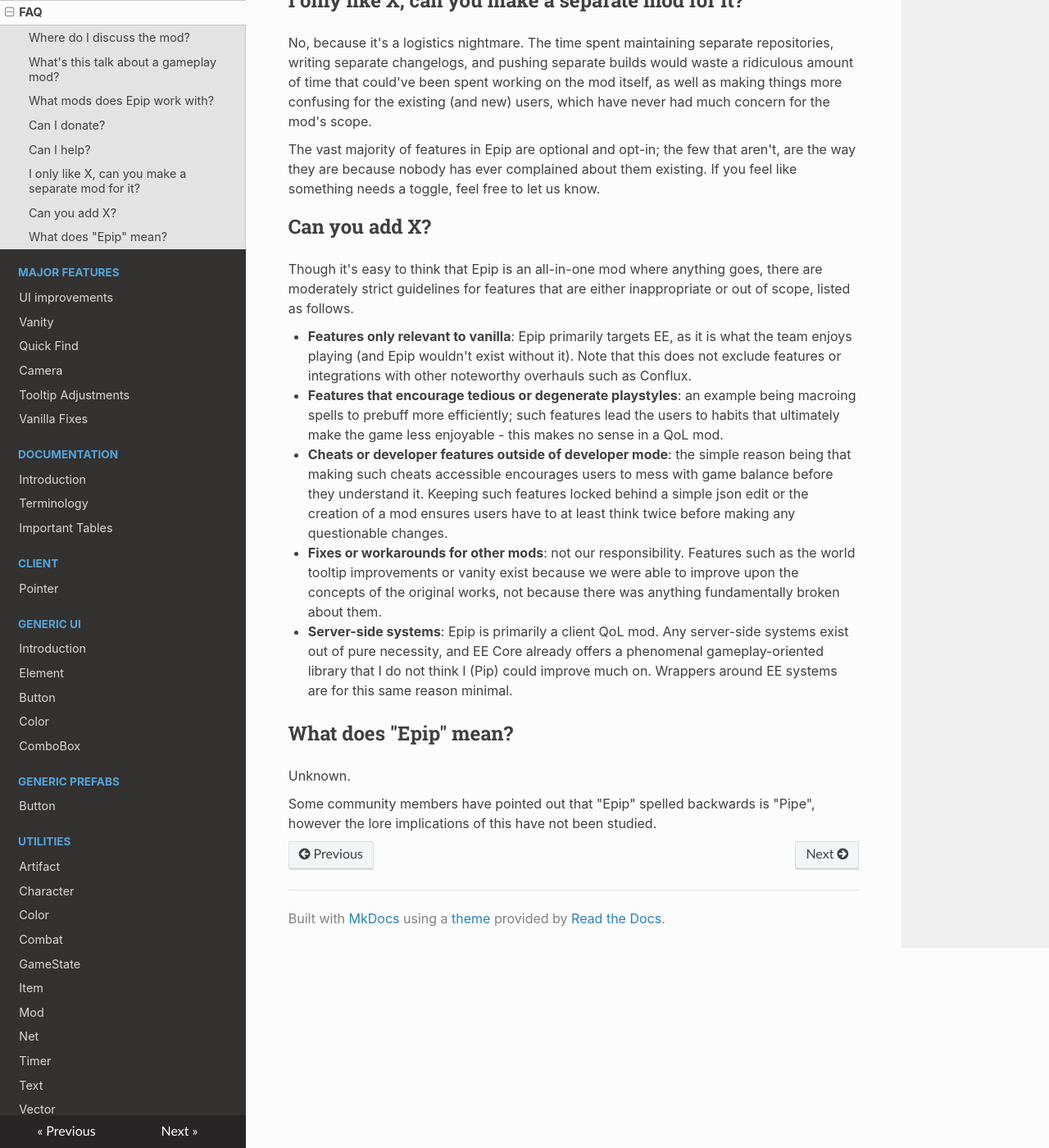
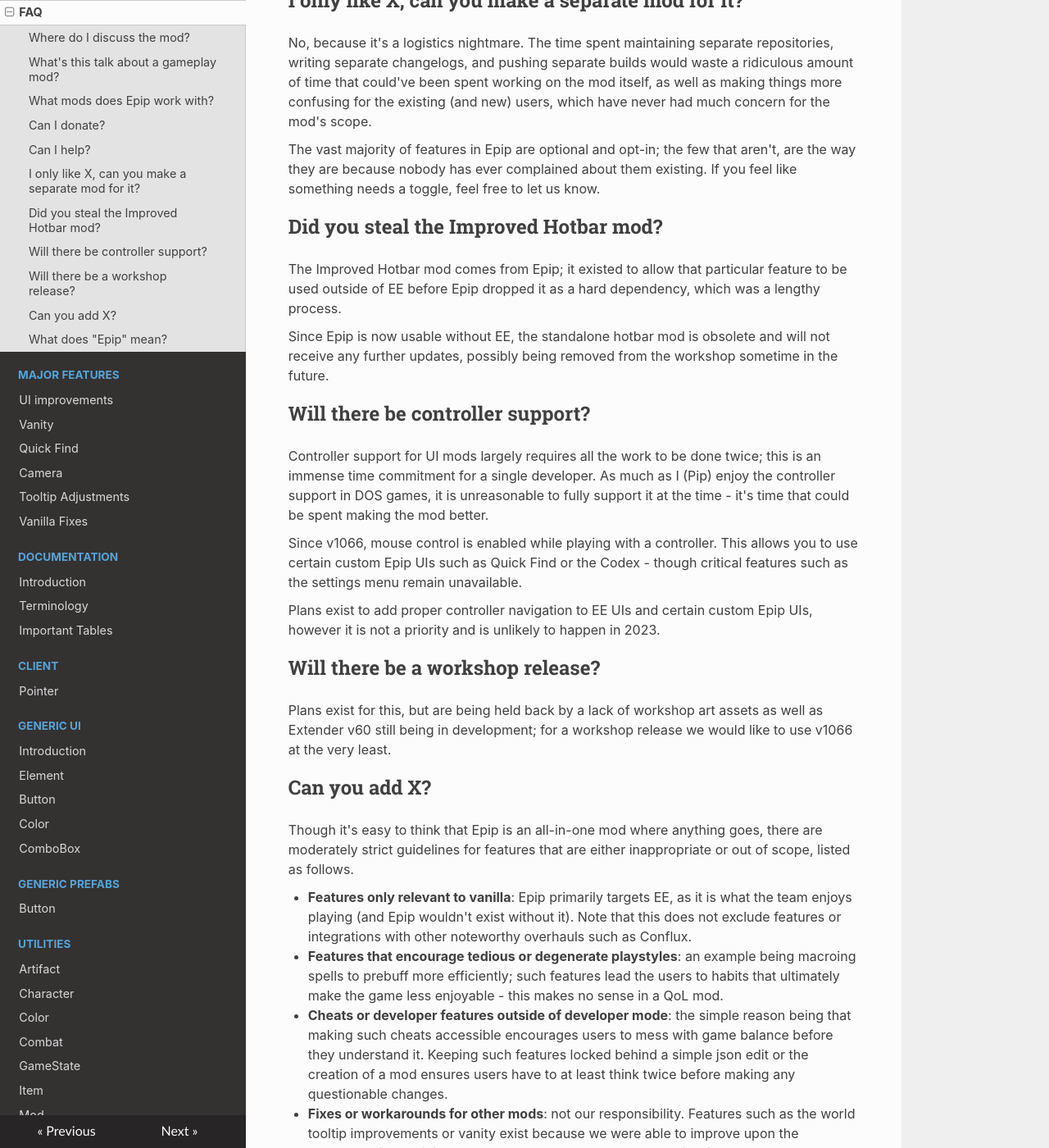
Before and after one commit to PinewoodPip/epip, an MkDocs documentation site: the page built from docs/Info/faq.md, in a window 1280 px wide and 1400 px high, scrolled down 2267 px. Shown: the whole window at 82% size. Built offline with MkDocs 1.6.1, drawn with Linux system fonts in a browser that asks for light colours; nearby versions of some CDN libraries; some of the changed text lies outside the part shown.

Commit message:
Update FAQ

```diff
--- a/docs/Info/faq.md
+++ b/docs/Info/faq.md
@@ -66,6 +66,21 @@
 
 The vast majority of features in Epip are optional and opt-in; the few that aren't, are the way they are because nobody has ever complained about them existing. If you feel like something needs a toggle, feel free to let us know.
 
+## Did you steal the Improved Hotbar mod?
+The Improved Hotbar mod comes from Epip; it existed to allow that particular feature to be used outside of EE before Epip dropped it as a hard dependency, which was a lengthy process.
+
+Since Epip is now usable without EE, the standalone hotbar mod is obsolete and will not receive any further updates, possibly being removed from the workshop sometime in the future.
+
+## Will there be controller support?
+Controller support for UI mods largely requires all the work to be done twice; this is an immense time commitment for a single developer. As much as I (Pip) enjoy the controller support in DOS games, it is unreasonable to fully support it at the time - it's time that could be spent making the mod better.
+
+Since v1066, mouse control is enabled while playing with a controller. This allows you to use certain custom Epip UIs such as Quick Find or the Codex - though critical features such as the settings menu remain unavailable.
+
+Plans exist to add proper controller navigation to EE UIs and certain custom Epip UIs, however it is not a priority and is unlikely to happen in 2023.
+
+## Will there be a workshop release?
+Plans exist for this, but are being held back by a lack of workshop art assets as well as Extender v60 still being in development; for a workshop release we would like to use v1066 at the very least.
+
 ## Can you add X?
 Though it's easy to think that Epip is an all-in-one mod where anything goes, there are moderately strict guidelines for features that are either inappropriate or out of scope, listed as follows.
 
@@ -74,6 +89,7 @@
 - **Cheats or developer features outside of developer mode**: the simple reason being that making such cheats accessible encourages users to mess with game balance before they understand it. Keeping such features locked behind a simple json edit or the creation of a mod ensures users have to at least think twice before making any questionable changes.
 - **Fixes or workarounds for other mods**: not our responsibility. Features such as the world tooltip improvements or vanity exist because we were able to improve upon the concepts of the original works, not because there was anything fundamentally broken about them.
 - **Server-side systems**: Epip is primarily a client QoL mod. Any server-side systems exist out of pure necessity, and EE Core already offers a phenomenal gameplay-oriented library that I do not think I (Pip) could improve much on. Wrappers around EE systems are for this same reason minimal.
+- **In-game tutorials**: Epip is meant to be as non-intrusive as possible; the user should be able to explore features at their own pace and use only the ones they want. In-game tutorials go against this idea and are disrespectful to the people that read what mods do before they install them.
 
 ## What does "Epip" mean?
 Unknown.
```
